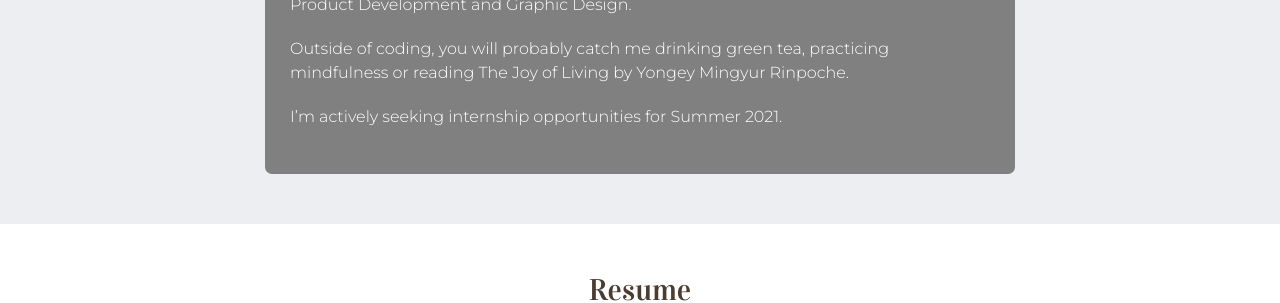
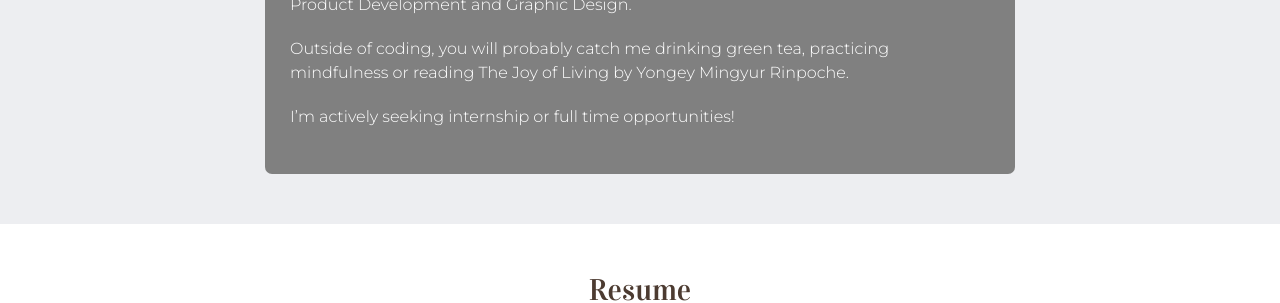
Before and after one commit to ddsooxo/ddsooxo.github.io, a Jekyll site: the page built from index.html, in a window 1280 px wide and 900 px high, scrolled down 1414 px. Shown: the part 153-456 px from the top of the window. Built offline with Jekyll 4.4.1, drawn with Linux system fonts in a browser that asks for light colours.

Commit message:
updated bio

```diff
--- a/_includes/call-to-action.html
+++ b/_includes/call-to-action.html
@@ -3,17 +3,9 @@
     <div class="row">
       <div class="col-lg-8 col-lg-offset-2 text-center">
         <h2 class="section-heading">About</h2>
-        <img
-          src="img/me.JPG"
-          class="me"
-          width="300"
-          height="100"
-          style="padding: 25px"
-        />
+        <img src="img/me.JPG" class="me" width="300" height="100" style="padding: 25px" />
         <p id="Hi-section" style="padding: 25px"> Hi, I'm Dechen 👋🏻 </p>
-        <section
-          style="background-color: #808080; border-radius: 0.5em; padding: 25px"
-        >
+        <section style="background-color: #808080; border-radius: 0.5em; padding: 25px">
           <p style="text-align: left">
             I’m a rising senior at Sacramento State who’s passionate about
             dedicating time and interest in developing and designing clean and
@@ -30,7 +22,7 @@
             Mingyur Rinpoche.
           </p>
           <p style="text-align: left">
-            I’m actively seeking internship opportunities for Summer 2021.
+            I’m actively seeking internship or full time opportunities!
           </p>
         </section>
       </div>
```
